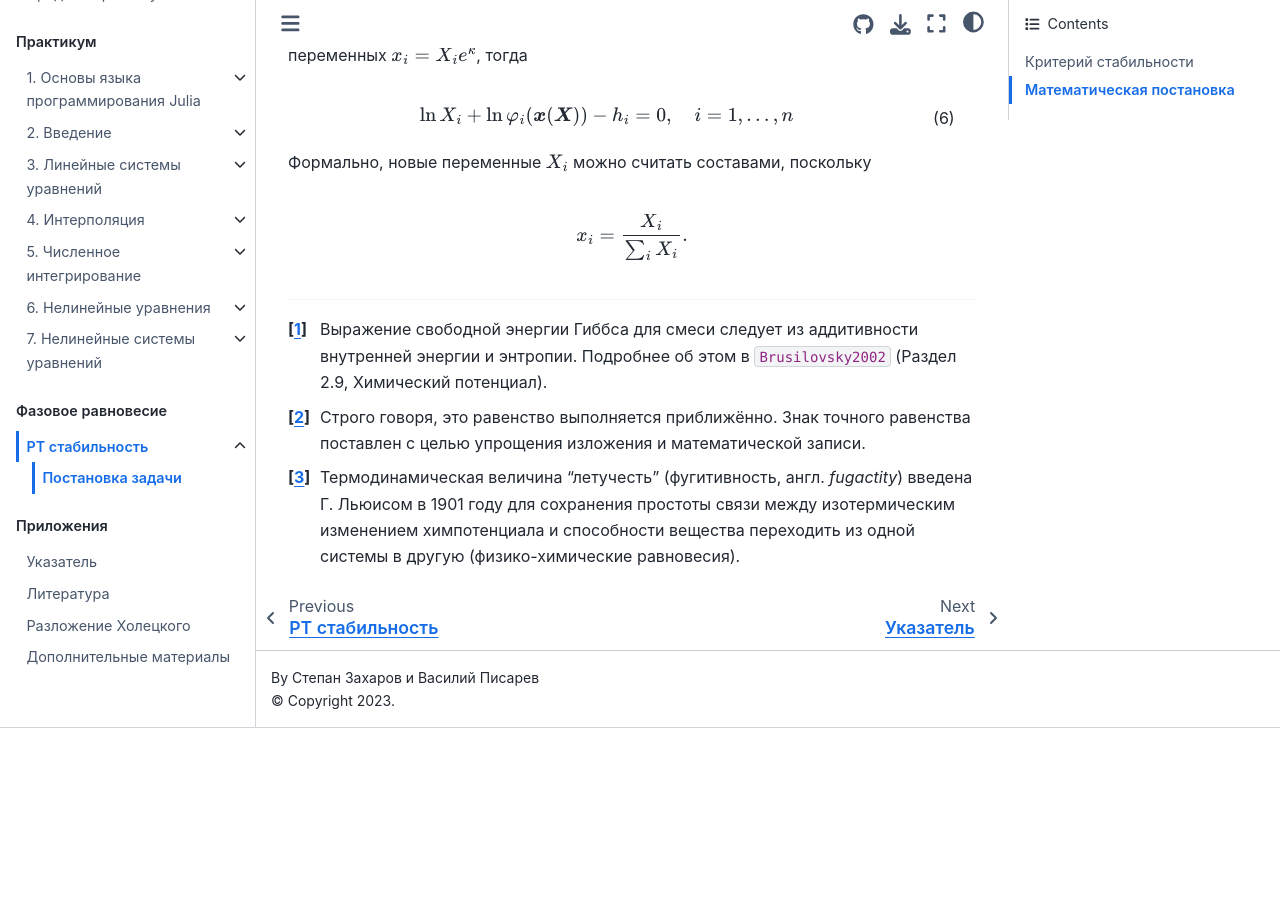
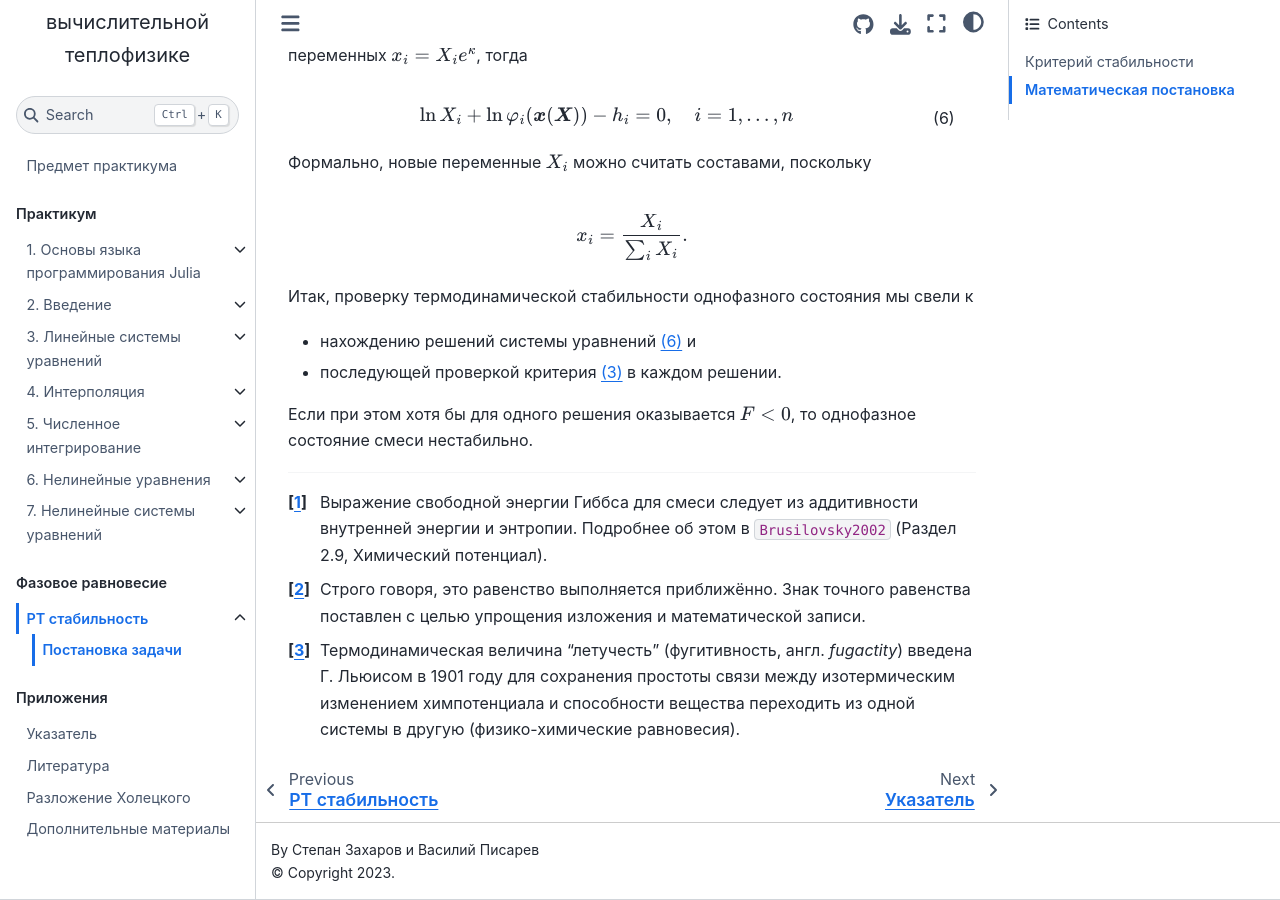
Before and after one commit to stepanzh/computational_thermodynamics, a Jupyter Book: the page built from book/ptstability/problem.md, in a window 1280 px wide and 900 px high, scrolled down 2826 px. Built offline with Jupyter Book 1.0.4 settings and Sphinx 7.4.7 and the Sphinx Book theme 1.1.4, drawn with Linux system fonts in a browser that asks for light colours; cross-references to code outside the pages are shown as plain code; before the commit the page ends 3554 px from its top, so only the background shows below that.

Commit message:
Итоги формулировки задачи #36

````diff
--- a/book/ptstability/problem.md
+++ b/book/ptstability/problem.md
@@ -117,3 +117,10 @@ F(\boldsymbol{x}) = \sum_i x_i (\mu_i(\boldsymbol{x}) - \mu^0_i) \ge 0.
 ```{math}
 x_i = \frac{X_i}{\sum_i X_i}.
 ```
+
+Итак, проверку термодинамической стабильности однофазного состояния мы свели к
+
+- нахождению решений системы уравнений {eq}`ptstab_chempot_stationary_system_final` и
+- последующей проверкой критерия {eq}`ptstab_tpd` в каждом решении.
+
+Если при этом хотя бы для одного решения оказывается $F < 0$, то однофазное состояние смеси нестабильно.
````
